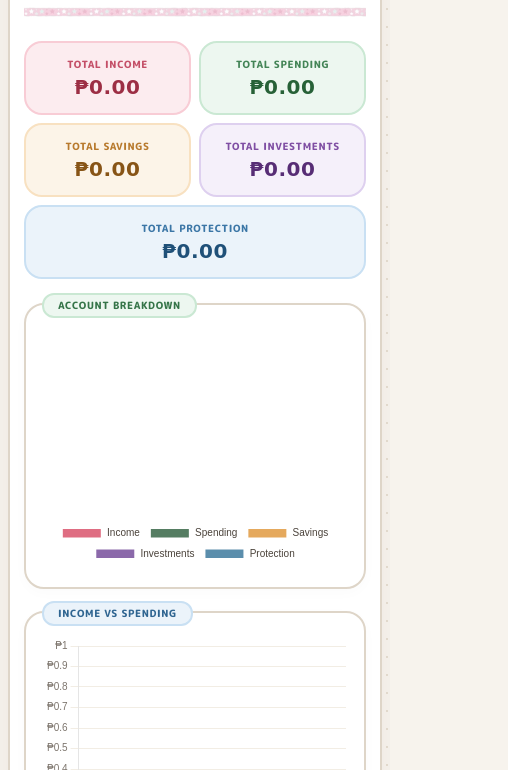
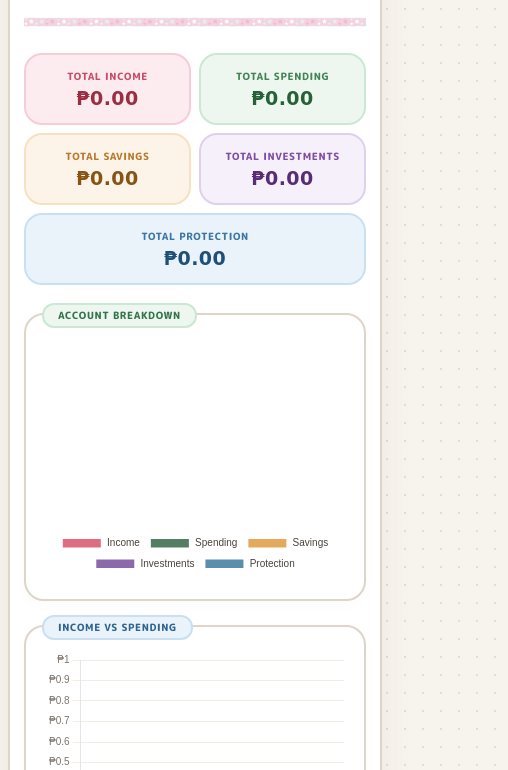
Before and after one commit to maykaila/FinancialTracker, a website with bundled scripts: page public/index.html in a window 390 px wide. Shown: the part 180-950 px from the top of the page, 508 px wide, since content can reach past the window. Built offline with nearby package versions, Linux system fonts and the light colour scheme; files whose address does not match are found by name; a web font is replaced by a local one.

```diff
--- a/public/css/style.css
+++ b/public/css/style.css
@@ -14,7 +14,7 @@
     font-family: 'M PLUS Rounded 1c', sans-serif;
     font-weight: 500;
     min-height: 100vh;
-    padding: 24px 15px;
+    padding: 30px 15px;
     display: flex;
     justify-content: center;
     overflow-x: hidden;
@@ -27,10 +27,11 @@
     background-color: #ffffff;
     border: 2.5px solid #ded5c8;
     border-radius: 28px;
-    padding: 30px 24px;
+    padding: 32px 24px;
     box-shadow: 0 12px 36px rgba(90, 75, 60, 0.06);
     position: relative;
-    overflow: hidden;
+    /* Do NOT use overflow: hidden here so tags & stickers can sit on borders */
+    overflow: visible;
 }
 
 /* Header & Brand Area */
@@ -39,7 +40,7 @@
     justify-content: space-between;
     align-items: center;
     position: relative;
-    padding-bottom: 8px;
+    padding-bottom: 12px;
     flex-wrap: wrap;
     gap: 15px;
 }
@@ -180,7 +181,7 @@
     background-image: url('../assets/washi.png');
     background-repeat: repeat-x;
     background-size: auto 100%;
-    margin: 8px 0 22px;
+    margin: 10px 0 24px;
     opacity: 0.85;
 }
 
@@ -234,9 +235,9 @@
 /* 5 Accounts Metric Ribbon */
 .metrics-grid {
     display: grid;
-    grid-template-columns: repeat(auto-fit, minmax(180px, 1fr));
+    grid-template-columns: repeat(5, minmax(0, 1fr));
     gap: 12px;
-    margin-bottom: 24px;
+    margin-bottom: 28px;
 }
 
 .metric-card {
@@ -245,7 +246,6 @@
     text-align: center;
     border: 2px solid transparent;
     transition: transform 0.15s ease;
-    word-break: break-word;
 }
 
 .metric-card:hover {
@@ -263,8 +263,11 @@
 
 .metric-card h2 {
     font-family: 'Cherry Bomb One', cursive;
-    font-size: 20px;
+    font-size: 19px;
     letter-spacing: 0.5px;
+    white-space: nowrap;
+    overflow: hidden;
+    text-overflow: ellipsis;
 }
 
 .card-income { background-color: #fcecef; border-color: #f8ccd5; }
@@ -290,25 +293,25 @@
 /* Dashboard Grids */
 .dashboard-row {
     display: grid;
-    gap: 22px;
-    margin-bottom: 24px;
+    gap: 24px;
+    margin-bottom: 28px;
 }
 
 .charts-row {
-    grid-template-columns: repeat(auto-fit, minmax(320px, 1fr));
+    grid-template-columns: 1fr 1fr;
 }
 
 .main-content-row {
-    grid-template-columns: 1.5fr 1fr;
+    grid-template-columns: 1.55fr 1fr;
     align-items: start;
 }
 
 /* Planner Cards */
 .planner-card {
     background-color: #ffffff;
-    border: 2px solid #ded5c8;
+    border: 2.5px solid #ded5c8;
     border-radius: 20px;
-    padding: 24px 18px 18px;
+    padding: 24px 20px 20px;
     position: relative;
     box-shadow: 0 4px 14px rgba(0, 0, 0, 0.02);
 }
@@ -323,6 +326,7 @@
     border-radius: 12px;
     letter-spacing: 0.6px;
     border: 2px solid transparent;
+    z-index: 10;
 }
 
 .card-header-flex {
@@ -343,22 +347,19 @@
     position: relative;
     height: 240px;
     width: 100%;
-    display: flex;
-    justify-content: center;
-    align-items: center;
+}
+
+.chart-box canvas {
+    max-height: 100% !important;
+    width: 100% !important;
 }
 
 /* Table Area */
-.table-card {
-    overflow: hidden;
-}
-
 .table-container {
     max-height: 520px;
     overflow-y: auto;
     overflow-x: auto;
     margin-top: 6px;
-    -webkit-overflow-scrolling: touch;
 }
 
 .planner-table {
@@ -490,7 +491,7 @@
 .sidebar-panels {
     display: flex;
     flex-direction: column;
-    gap: 20px;
+    gap: 24px;
 }
 
 /* Forms */
@@ -800,25 +801,47 @@
     border-radius: 10px;
 }
 
-/* Tablet & Smaller Desktops */
-@media (max-width: 992px) {
-    .main-content-row {
-        grid-template-columns: 1fr;
+/* Breakpoints */
+
+/* Laptops & Standard Desktops (below 1200px) */
+@media (max-width: 1180px) {
+    .metrics-grid {
+        grid-template-columns: repeat(3, 1fr);
     }
 
-    .charts-row {
+    .metrics-grid .metric-card:nth-child(4),
+    .metrics-grid .metric-card:nth-child(5) {
+        grid-column: span 1;
+    }
+
+    .main-content-row {
         grid-template-columns: 1fr;
     }
 }
 
-/* Mobile Screens */
-@media (max-width: 640px) {
+/* Tablets (below 900px) */
+@media (max-width: 900px) {
+    .charts-row {
+        grid-template-columns: 1fr;
+    }
+
+    .metrics-grid {
+        grid-template-columns: repeat(2, 1fr);
+    }
+
+    .metrics-grid .metric-card:last-child {
+        grid-column: span 2;
+    }
+}
+
+/* Mobile Screens (below 600px) */
+@media (max-width: 600px) {
     body {
         padding: 12px 8px;
     }
 
     .planner-app {
-        padding: 20px 14px;
+        padding: 24px 14px;
         border-radius: 20px;
     }
 
@@ -854,11 +877,11 @@
     }
 
     .metrics-grid {
-        grid-template-columns: repeat(2, 1fr);
+        grid-template-columns: 1fr 1fr;
         gap: 8px;
     }
 
-    .metric-card:last-child {
+    .metrics-grid .metric-card:last-child {
         grid-column: span 2;
     }
 
```
